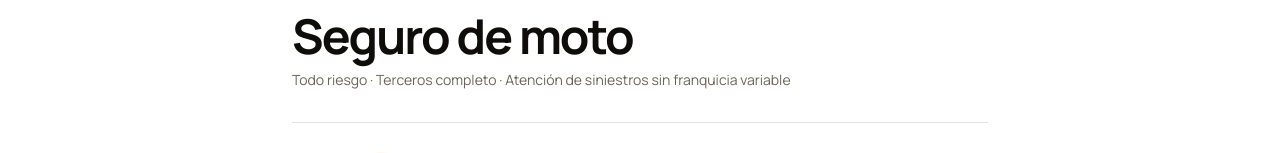
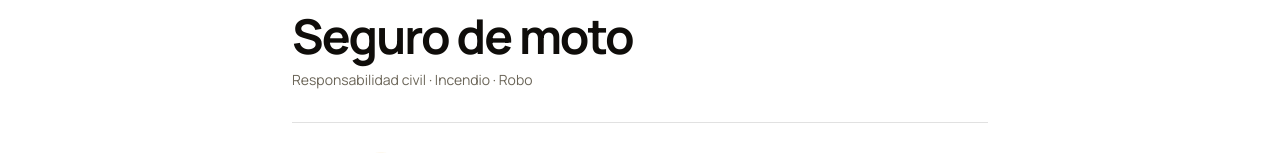
Before and after one commit to LumarSoft/front_John, a Next.js app: page /cotizador/moto in a window 1280 px wide. Shown: the part 511-664 px from the top of the page. Built offline with nearby package versions, Linux system fonts and the light colour scheme; no server answers; a web font is replaced by a local one.

Commit message:
fix: stop advertising coverage the auto and moto quotes do not offer
The moto cotizador promised todo riesgo and terceros completo, and both claimed claims without franquicia variable, which todo riesgo has.

```diff
--- a/app/cotizador/auto/page.tsx
+++ b/app/cotizador/auto/page.tsx
@@ -38,7 +38,7 @@ export default function CotizadorAutoPage() {
                 Seguro de auto
               </h2>
               <p className="text-[14px] text-faint leading-[1.55] m-0">
-                Todo riesgo · Terceros completo · Atención de siniestros sin franquicia variable
+                Responsabilidad civil · Todo total · Terceros completo · Todo riesgo
               </p>
             </div>
 
--- a/app/cotizador/moto/page.tsx
+++ b/app/cotizador/moto/page.tsx
@@ -37,9 +37,7 @@ export default function CotizadorMotoPage() {
               <h2 className="font-bold text-[clamp(32px,4vw,48px)] tracking-[-0.04em] leading-[1.02] text-cream m-0 mb-2">
                 Seguro de moto
               </h2>
-              <p className="text-[14px] text-faint leading-[1.55] m-0">
-                Todo riesgo · Terceros completo · Atención de siniestros sin franquicia variable
-              </p>
+              <p className="text-[14px] text-faint leading-[1.55] m-0">Responsabilidad civil · Incendio · Robo</p>
             </div>
 
             <CotizadorForm vehicleType="moto" />
```
